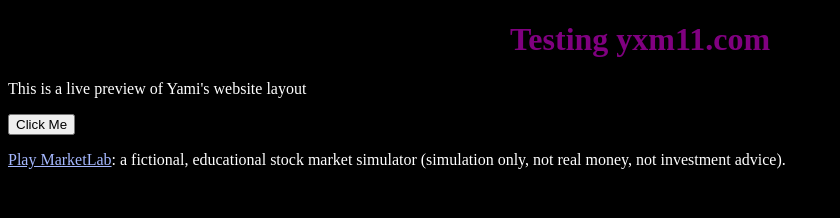
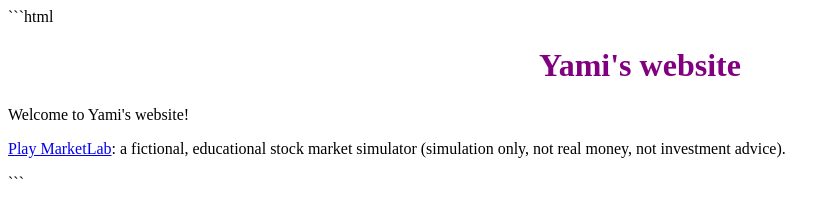
Before and after one commit to Yxm11-theory/yxm11-theory.github.io, a website: page index.html in a window 1280 px wide. Shown: the whole page, without its empty margins (0-840 px from the left). Drawn offline with Linux system fonts and the light colour scheme.

Commit message:
Update index.html for Yami's website layout

````diff
--- a/index.html
+++ b/index.html
@@ -1,12 +1,19 @@
+```html
 <!DOCTYPE html>
-<html>
+<html lang="en">
 <head>
-  <title>Testing yxm11.com</title>
+  <meta charset="UTF-8">
+  <meta name="viewport" content="width=device-width, initial-scale=1">
+  <title>Yami's website</title>
 </head>
-<body style="background-color: black; color: white;">
-  <h1 style="color: purple; text-align: center;">Testing yxm11.com</h1>
-  <p>This is a live preview of Yami's website layout</p>
-  <button onclick="alert('It works!')">Click Me</button>
-  <p><a href="marketlab/" style="color: #a5b8ff;">Play MarketLab</a>: a fictional, educational stock market simulator (simulation only, not real money, not investment advice).</p>
+<body>
+  <h1 style="color: purple; text-align: center;">Yami's website</h1>
+  <p>Welcome to Yami's website!</p>
+  <p>
+    <a href="marketlab/">Play MarketLab</a>:
+    a fictional, educational stock market simulator
+    (simulation only, not real money, not investment advice).
+  </p>
 </body>
 </html>
+```
````
